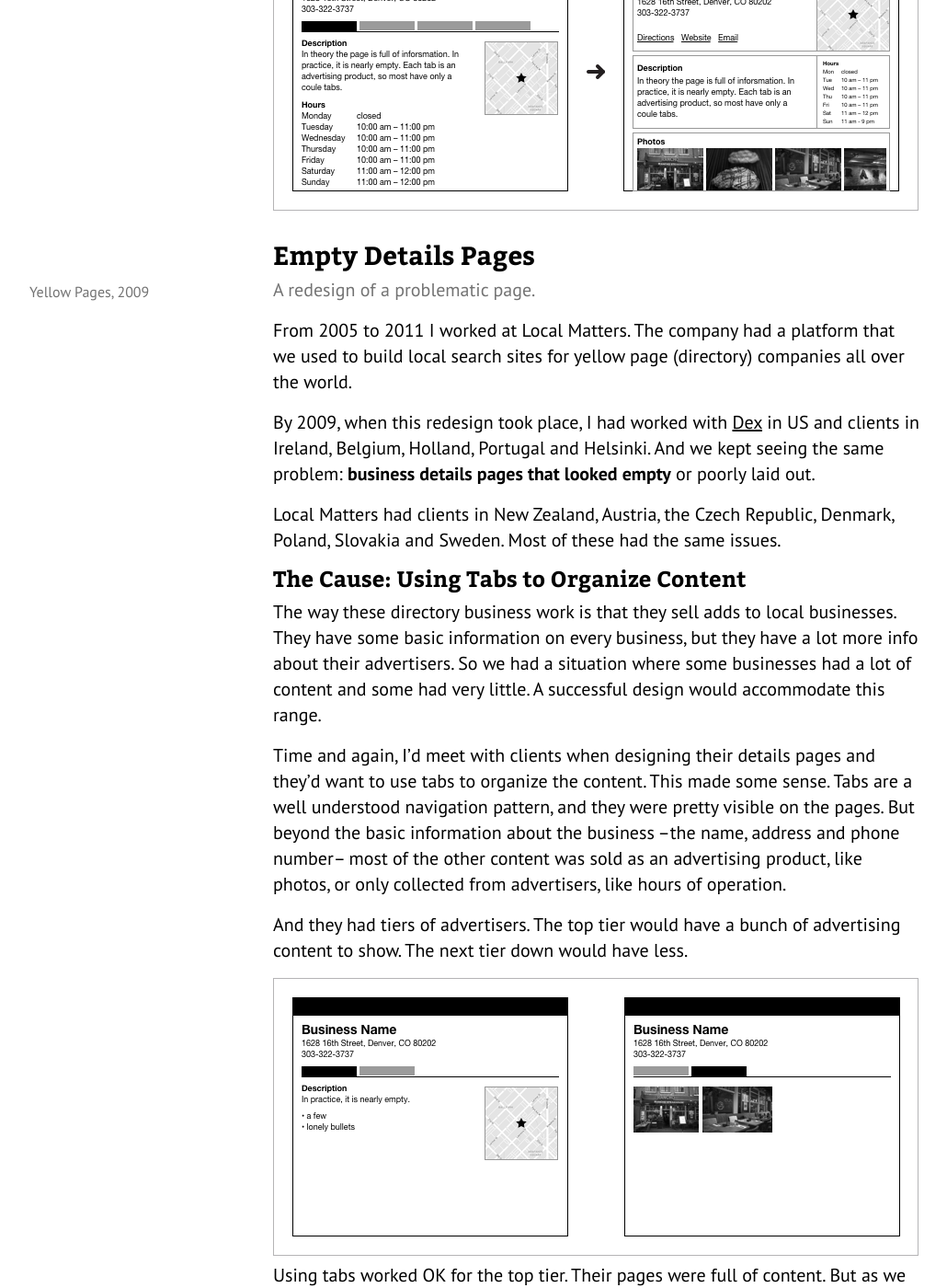
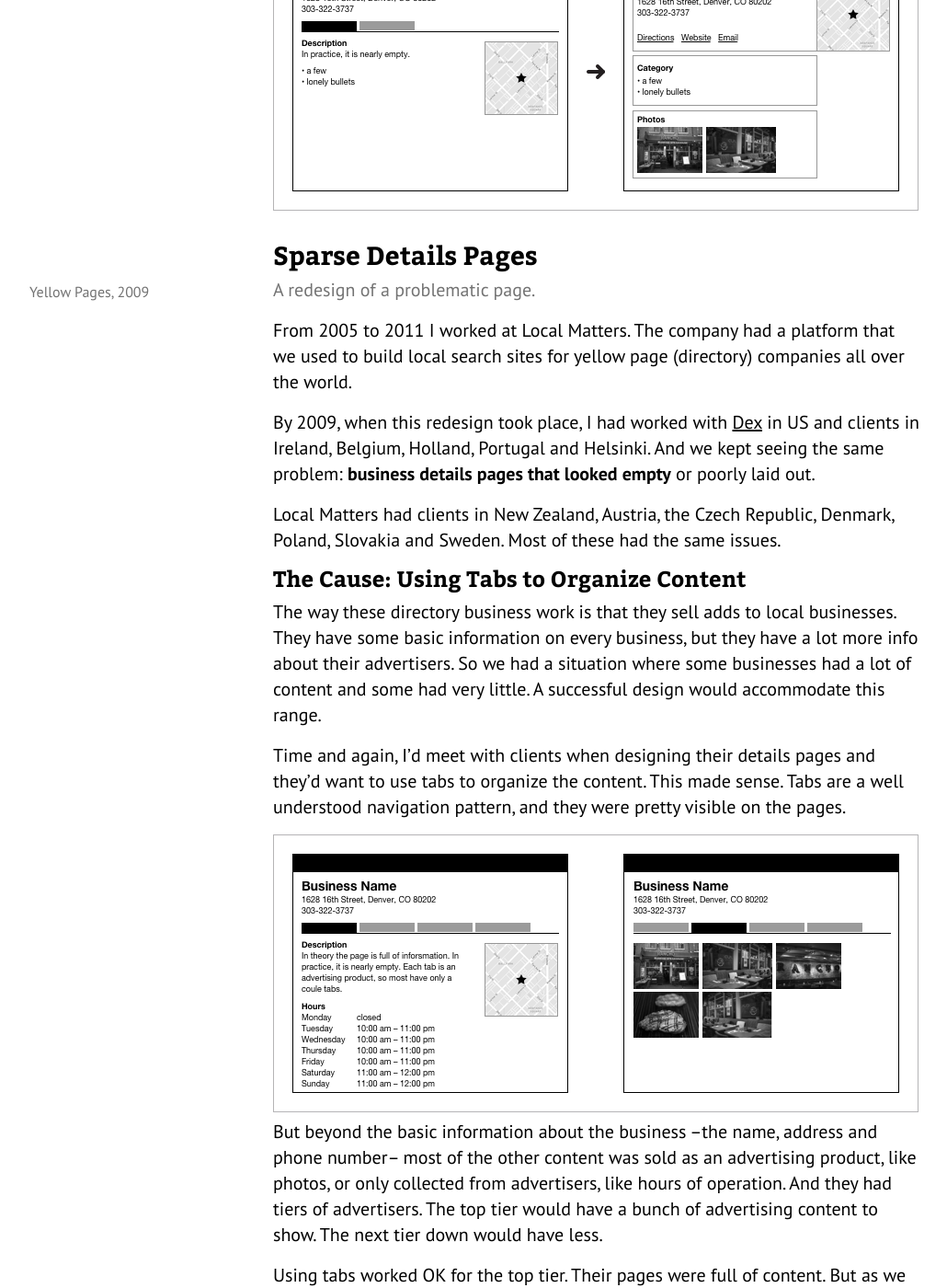
Before and after one commit to infomongo/infomongo.github.io, a Jekyll site: the page built from ux-design/yellow-page-details.md, in a window 1280 px wide and 1400 px high, scrolled down 308 px. Shown: the whole window at 92% size, without its empty margins (124-1154 px from the left). Built offline with Jekyll 4.4.1, drawn with Linux system fonts in a browser that asks for light colours.

Commit message:
improved details piece

```diff
--- a/ux-design/index.html
+++ b/ux-design/index.html
@@ -37,7 +37,7 @@ description: Featured UX design projects from my career
 			<img src="/img/ux/phys-loc-teaser.png">
 		</a>
 
-		<h2><a href="yellow-page-details">Empty Details Pages</a></h2>
+		<h2><a href="yellow-page-details">Sparse Details Pages</a></h2>
 		<p class="meta">Yellow Pages, 2009</p>
 		<p>A redesign of a problematic page </p>
 		<a href="yellow-page-details" class="ux-img">
--- a/ux-design/yellow-page-details.md
+++ b/ux-design/yellow-page-details.md
@@ -1,6 +1,6 @@
 ---
 layout: ux-detail
-title:  Empty Details Pages
+title:  Sparse Details Pages
 description: A redesign of a problematic page
 project-info: 'Yellow Pages, 2009'
 key-image: details-teaser.png
@@ -19,15 +19,20 @@ Local Matters had clients in New Zealand, Austria, the Czech Republic, Denmark,
 
 The way these directory business work is that they sell adds to local businesses. They have some basic information on every business, but they have a lot more info about their advertisers. So we had a situation where some businesses had a lot of content and some had very little. A successful design would accommodate this range.
 
-Time and again, I’d meet with clients when designing their details pages and they’d want to use tabs to organize the content. This made some sense. Tabs are a well understood navigation pattern, and they were pretty visible on the pages. But beyond the basic information about the business –the name, address and phone number– most of the other content was sold as an advertising product, like photos, or only collected from advertisers, like hours of operation.
+Time and again, I’d meet with clients when designing their details pages and they’d want to use tabs to organize the content. This made sense. Tabs are a well understood navigation pattern, and they were pretty visible on the pages.
 
-And they had tiers of advertisers. The top tier would have a bunch of advertising content to show. The next tier down would have less.
+<div class="ux-img">
+	<img src="/img/ux/details-tabs-full.png" class="">
+</div>
+
+But beyond the basic information about the business –the name, address and phone number– most of the other content was sold as an advertising product, like photos, or only collected from advertisers, like hours of operation.  And they had tiers of advertisers. The top tier would have a bunch of advertising content to show. The next tier down would have less.
+
+Using tabs worked OK for the top tier. Their pages were full of content. But as we looked at lower tiers and the free listings, the tabs would take a small amount of content and spread it over a several pages. The result was most pages looked pretty sparse.
 
 <div class="ux-img">
 	<img src="/img/ux/details-tabs.png" class="">
 </div>
 
-Using tabs worked OK for the top tier. Their pages were full of content. But as we looked at lower tiers and the free listings, the tabs would take a small amount of content and spread it over a several pages. The result was most pages looked pretty sparse.
 
 However, the clients would tend to fixate on the top tier. These were their best customers. They would tend to discount how uncommon these were.
 
```
Also changed, not shown: ux-design/physician-locator.md (+1 -1 lines), ux-design/tokens.md (+1 -1 lines), img/ux/details-tabs-full.png (added), img/ux/details-teaser.png.
